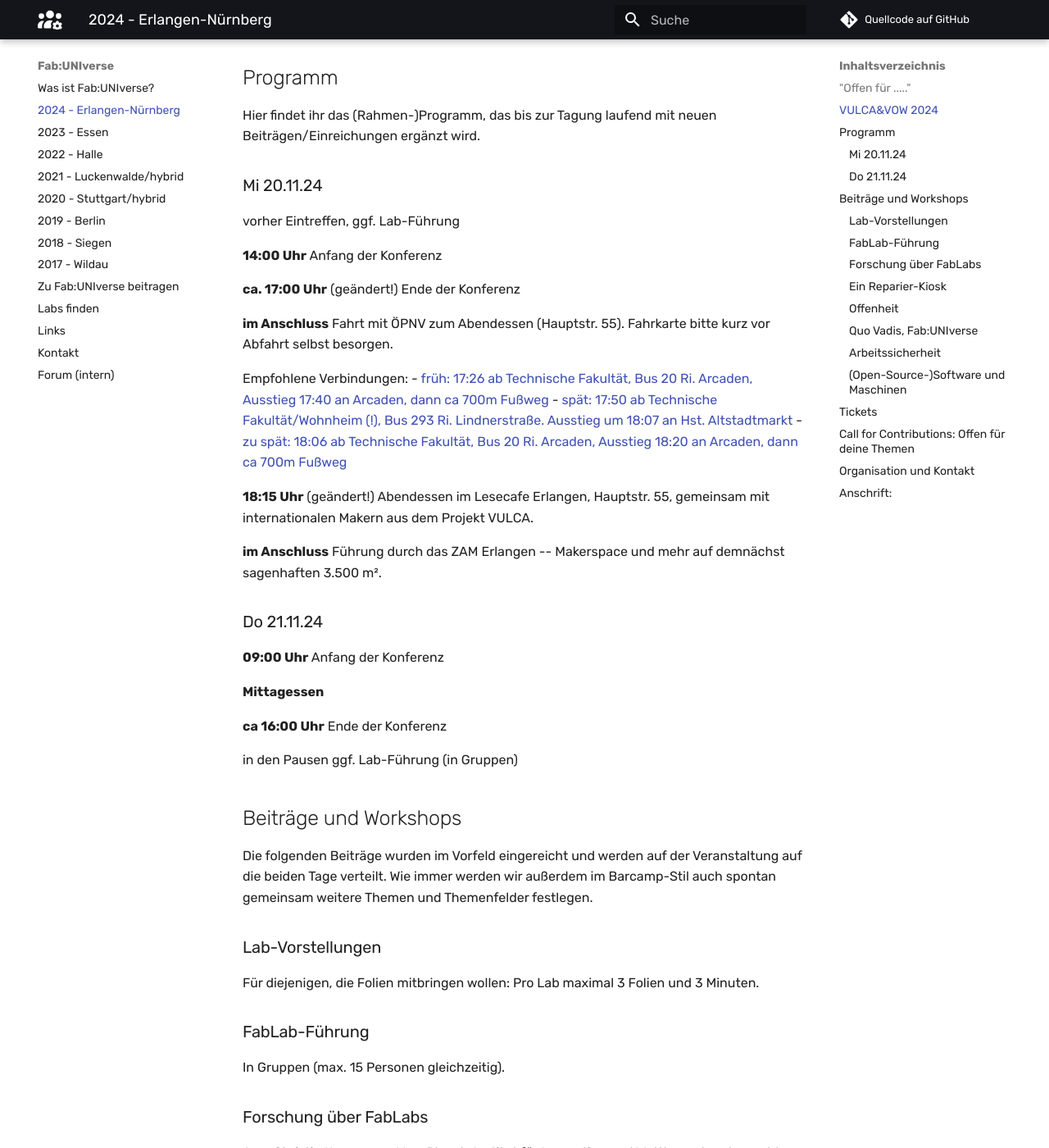
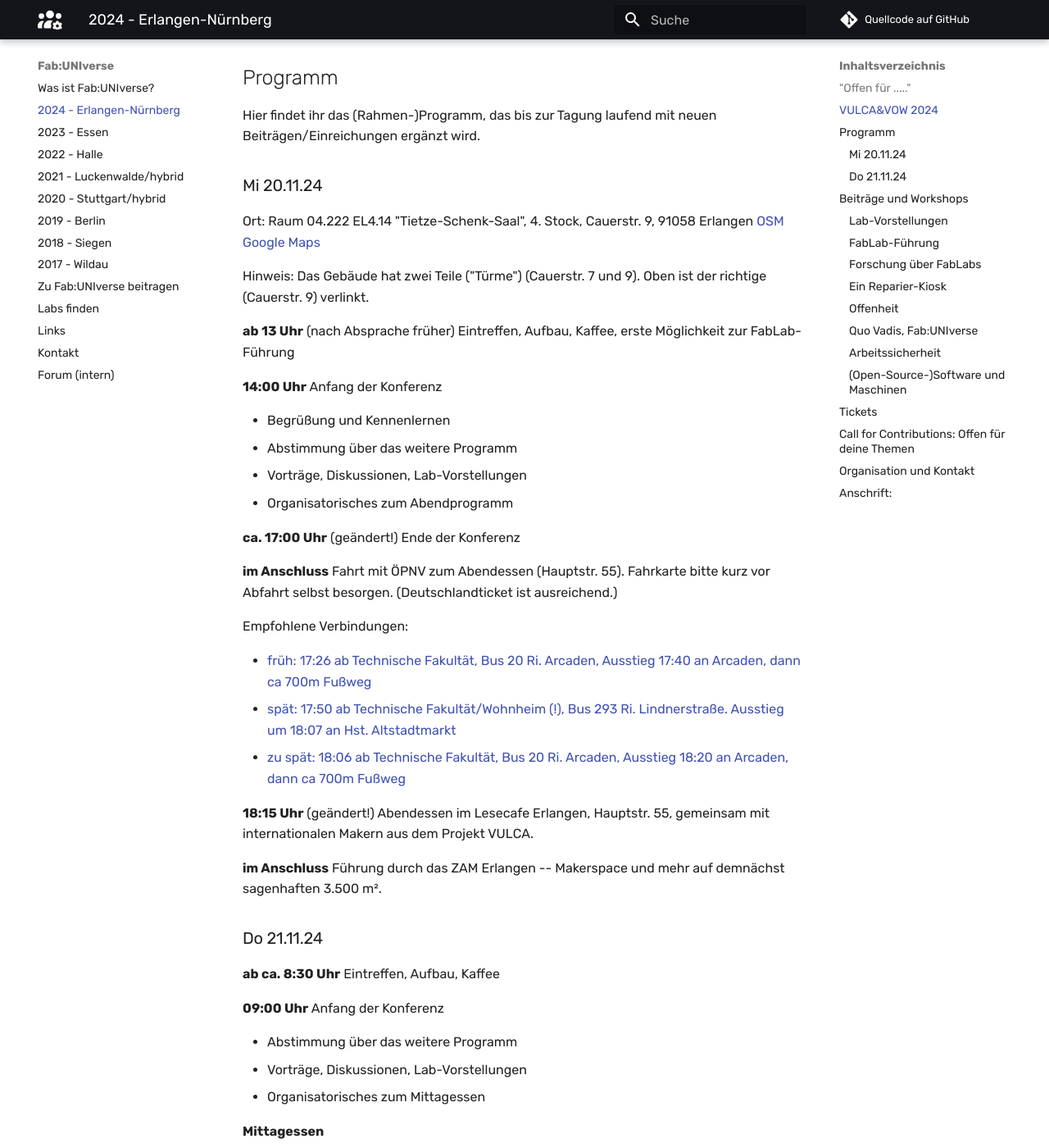
Before and after one commit to fabuniverse/website, an MkDocs documentation site: the page built from docs/2024.md, in a window 1280 px wide and 1400 px high, scrolled down 827 px. Shown: the whole window at 82% size. Built offline with MkDocs 1.6.1 and Material for MkDocs 9.7.7, drawn with Linux system fonts in a browser that asks for light colours; comment, search, counter and statistics services are not loaded; some of the changed text lies outside the part shown.

Commit message:
Zeitplan detailliert

```diff
--- a/docs/2024.md
+++ b/docs/2024.md
@@ -21,15 +21,25 @@ Hier findet ihr das (Rahmen-)Programm, das bis zur Tagung laufend mit neuen Beit
 
 ### Mi 20.11.24
 
-vorher Eintreffen, ggf. Lab-Führung
+Ort: Raum 04.222 EL4.14 "Tietze-Schenk-Saal", 4. Stock, Cauerstr. 9, 91058 Erlangen [OSM](https://osm.org/go/0D7iK6YBM?m=) [Google Maps](https://maps.app.goo.gl/SuwWYwXuu41hvCXe6)
+
+Hinweis: Das Gebäude hat zwei Teile ("Türme") (Cauerstr. 7 und 9). Oben ist der richtige (Cauerstr. 9) verlinkt.
+
+**ab 13 Uhr** (nach Absprache früher) Eintreffen, Aufbau, Kaffee, erste Möglichkeit zur FabLab-Führung
 
 **14:00 Uhr** Anfang der Konferenz
 
+- Begrüßung und Kennenlernen
+- Abstimmung über das weitere Programm
+- Vorträge, Diskussionen, Lab-Vorstellungen
+- Organisatorisches zum Abendprogramm
+
 **ca. 17:00 Uhr** (geändert!) Ende der Konferenz
 
-**im Anschluss** Fahrt mit ÖPNV zum Abendessen (Hauptstr. 55). Fahrkarte bitte kurz vor Abfahrt selbst besorgen.
+**im Anschluss** Fahrt mit ÖPNV zum Abendessen (Hauptstr. 55). Fahrkarte bitte kurz vor Abfahrt selbst besorgen. (Deutschlandticket ist ausreichend.)
 
 Empfohlene Verbindungen:
+
 - [früh: 17:26 ab Technische Fakultät, Bus 20 Ri. Arcaden, Ausstieg 17:40 an Arcaden, dann ca 700m Fußweg](https://www.bahn.de/buchung/start?vbid=c61a85fd-1d90-41c7-9a59-43fb046baa3d)
 - [spät: 17:50 ab Technische Fakultät/Wohnheim (!), Bus 293 Ri. Lindnerstraße. Ausstieg um 18:07 an Hst. Altstadtmarkt](https://www.bahn.de/buchung/start?vbid=cfbabf95-26c0-415d-b896-12bf7c20182c)
 - [zu spät: 18:06 ab Technische Fakultät, Bus 20 Ri. Arcaden, Ausstieg 18:20 an Arcaden, dann ca 700m Fußweg](https://www.bahn.de/buchung/start?vbid=cf14f820-687d-4624-a2a8-d0940214818e)
@@ -40,13 +50,29 @@ Empfohlene Verbindungen:
 
 ### Do 21.11.24
 
+**ab ca. 8:30 Uhr** Eintreffen, Aufbau, Kaffee
+
 **09:00 Uhr** Anfang der Konferenz
+
+- Abstimmung über das weitere Programm
+- Vorträge, Diskussionen, Lab-Vorstellungen
+- Organisatorisches zum Mittagessen
 
 **Mittagessen**
 
+- Vorträge, Diskussionen, Lab-Vorstellungen
+- zweite Möglichkeit zur FabLab-Führung
+- Organisatorisches zum Abschluss bzw. zur Weiterreise zum VULCA&VOW Event
+- Rückblick und Ausblick
+
 **ca 16:00 Uhr** Ende der Konferenz
 
-in den Pausen ggf. Lab-Führung (in Gruppen)
+**im Anschluss**
+
+Für alle, die nicht sofort heimreisen:
+- Letzte Möglichkeit zur FabLab-Führung. Das FabLab ist regulär bis 19:30 geöffnet.
+- Wir freuen uns über Mithilfe beim Abbau.
+- Wer für das VULCA&VOW Event bleibt, fährt mit dem ÖPNV (Bus) weiter ins ZAM, Hauptstr. 65-67.
 
 
 ## Beiträge und Workshops
@@ -132,6 +158,6 @@ Rückmeldungen/-fragen jederzeit gerne per Email an [info@fabuniverse.de](mailto
 
 ## Anschrift:
 
-Friedrich-Alexander-Universität Erlangen-Nürnberg
-Erwin-Rommel-Straße 60
-91058 Erlangen
+Konferenzraum (geändert): Raum 04.222 EL4.14 "Tietze-Schenk-Saal", 4. Stock, Cauerstr. 9, 91058 Erlangen [in Navi-App öffnen](geo:49.573417,11.029249?z=19) [OSM](https://osm.org/go/0D7iK6YBM?m=) [Google Maps](https://maps.app.goo.gl/SuwWYwXuu41hvCXe6)
+
+FabLab: https://fablab.fau.de/kontakt/
```
